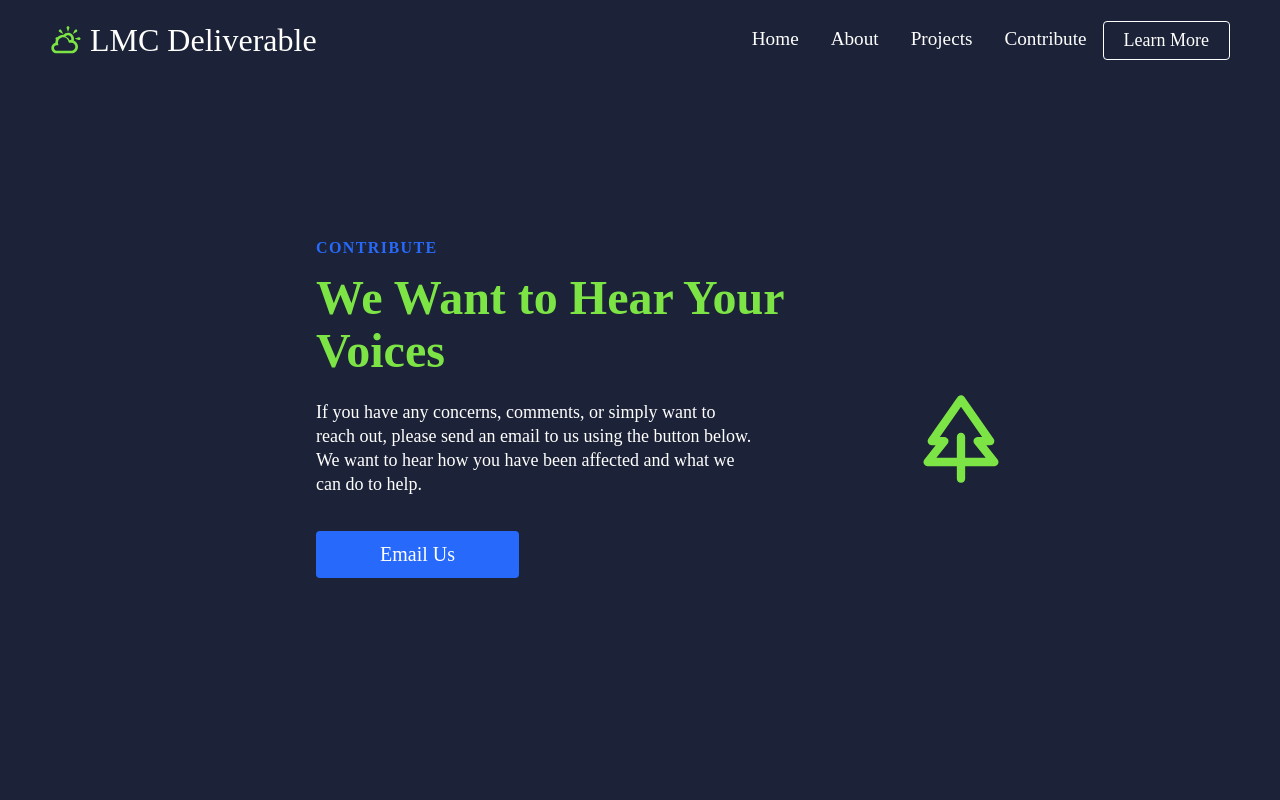
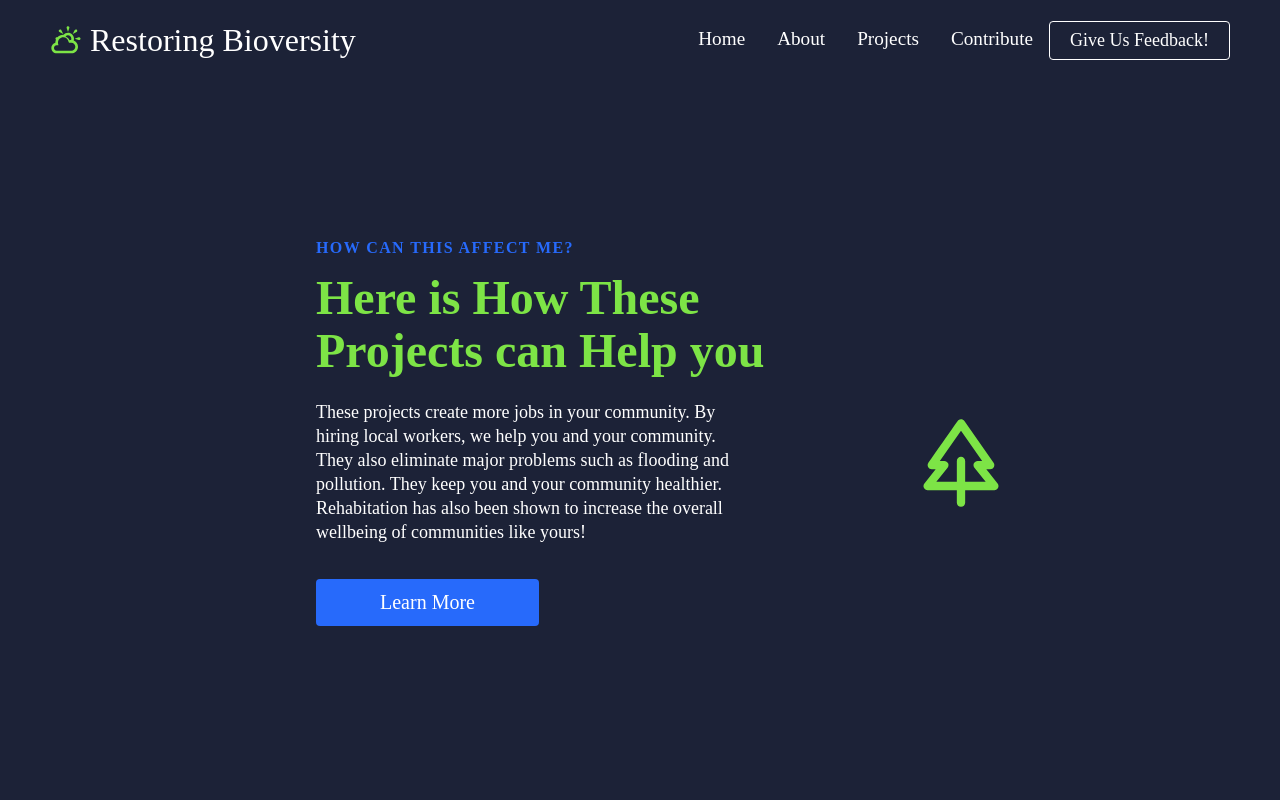
Before and after one commit to anurajan86/lmc-deliverable-gh, a React (Create React App) app: page /contribute in a window 1280 px wide. Shown: the top 800 px of the page. Built offline with nearby package versions, Linux system fonts and the light colour scheme.

Commit message:
updated contribute page

```diff
--- a/src/components/Navbar.js
+++ b/src/components/Navbar.js
@@ -38,7 +38,7 @@ function Navbar() {
           <div className='navbar-container second-container'>
             <Link to='/' className='navbar-logo' onClick={closeMobileMenu}>
               <TiWeatherPartlySunny className='navbar-icon' />
-              LMC Deliverable
+              Restoring Bioversity
             </Link>
             <div className='menu-icon' onClick={handleClick}>
               {click ? <FaTimes /> : <FaBars />}
@@ -79,7 +79,7 @@ function Navbar() {
               <li className='nav-btn'>
                 {button ? (
                   <Link to='/learn-more' className='btn-link'>
-                    <Button buttonStyle='btn--outline'>Learn More</Button>
+                    <Button buttonStyle='btn--outline'>Give Us Feedback!</Button>
                   </Link>
                 ) : (
                   <Link to='/learn-more' className='btn-link'>
--- a/src/components/pages/Contribute/Contribute.js
+++ b/src/components/pages/Contribute/Contribute.js
@@ -1,12 +1,16 @@
 import React from 'react';
 import HeroSection from '../../HeroSection';
 import { homeObjOne } from './Data';
+import { homeObjTwo } from './Data';
 import Pricing from '../../Pricing';
 
 function Contribute() {
   return (
     <>
+    <HeroSection {...homeObjTwo} />
+
      <HeroSection {...homeObjOne} />
+
     </>
   );
 }
--- a/src/components/pages/Contribute/Data.js
+++ b/src/components/pages/Contribute/Data.js
@@ -11,3 +11,17 @@ export const homeObjOne = {
     // img: 'images/svg-1.svg',
     alt: 'Icon'
   };
+
+export const homeObjTwo = {
+    lightBg: false,
+    lightText: true,
+    lightTextDesc: true,
+    topLine: 'How can this affect me?',
+    headline: 'Here is How These Projects can Help you',
+    description:
+      'These projects create more jobs in your community. By hiring local workers, we help you and your community.  They also eliminate major problems such as flooding and pollution. They keep you and your community healthier. Rehabitation has also been shown to increase the overall wellbeing of communities like yours!',
+    buttonLabel: 'Learn More',
+    // imgStart: '',
+    // img: 'images/svg-1.svg',
+    // alt: 'Icon'
+  };
```
